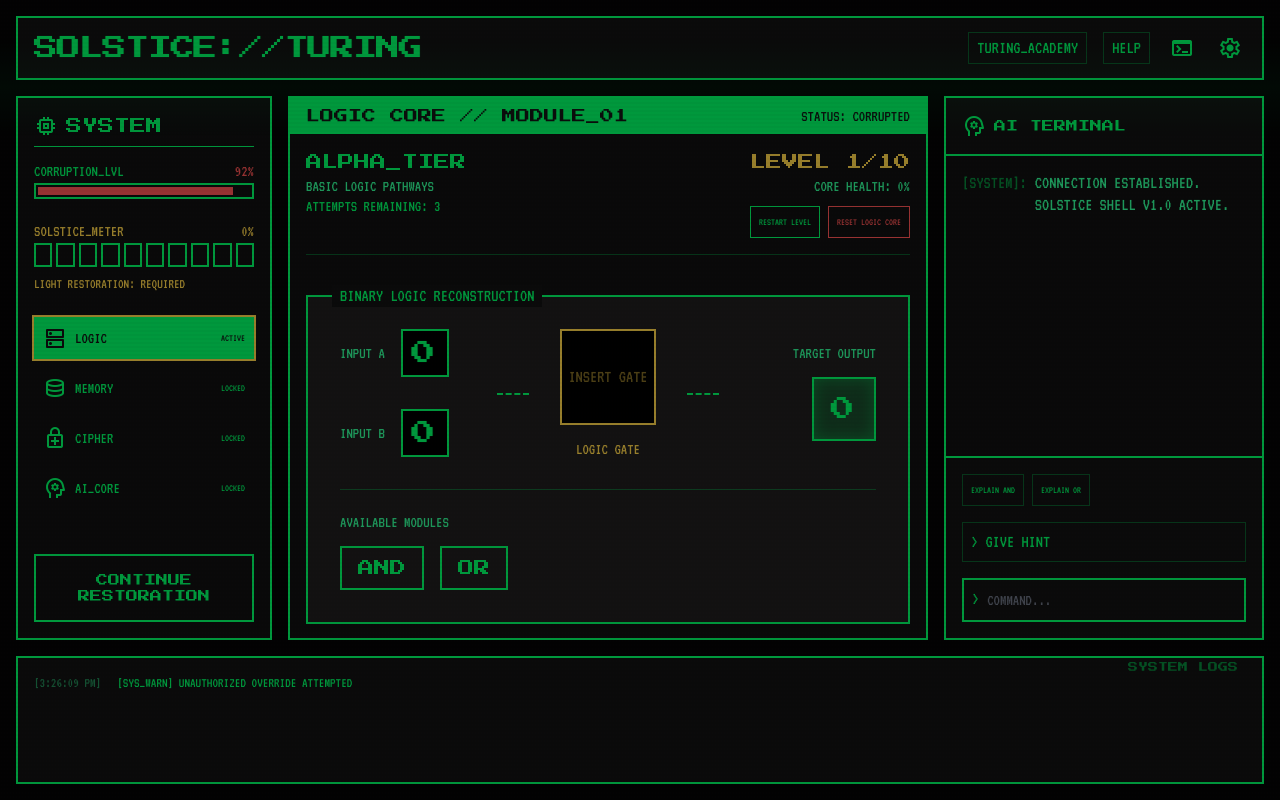
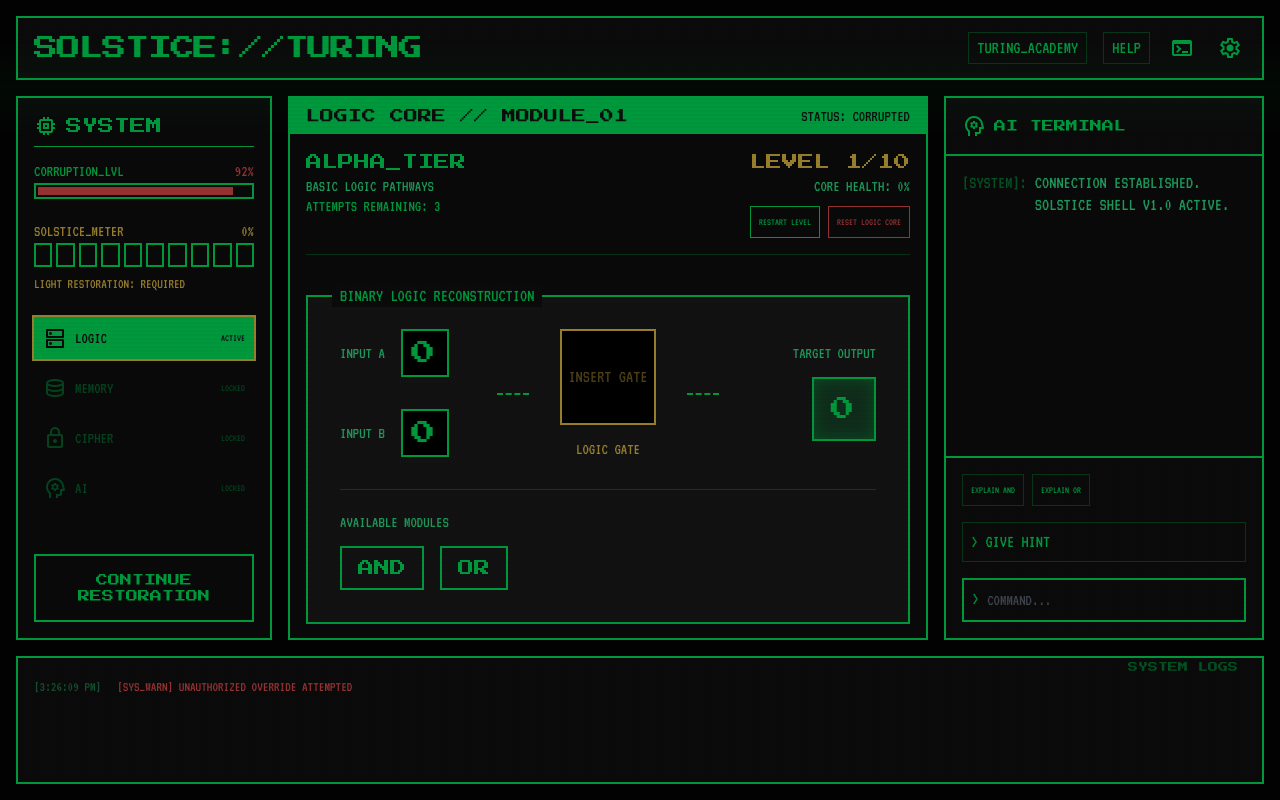
Before and after one commit to Tushar-Bajpai/solistice-turing-game, a React (Vite) app: page / in a window 1280 px wide. Built offline with nearby package versions, Linux system fonts and the light colour scheme.

Commit message:
Connect solstice meter to system logs + Module progression logic added

```diff
--- a/src/components/AiTerminal.jsx
+++ b/src/components/AiTerminal.jsx
@@ -21,7 +21,7 @@ const AiTerminal = forwardRef(({ contextualState }, ref) => {
   const [isTutorial, setIsTutorial] = useState(false);
 
   const messagesEndRef = useRef(null);
-  const { updateCorruption } = useGame();
+  const { updateCorruption, addSystemLog } = useGame();
 
   const safeContext = contextualState || { tier: 'UNKNOWN', level: 0, allowed: [], module: 'LOGIC' };
 
@@ -108,6 +108,7 @@ const AiTerminal = forwardRef(({ contextualState }, ref) => {
     const idx = Math.min(hintTier, hintArray.length - 1);
     setHintTier(prev => prev + 1);
     if (updateCorruption) updateCorruption(0.5);
+    if (addSystemLog) addSystemLog(`[AI]\nHint Accessed\n\n+0.5% Corruption`);
     return `[HINT ${idx + 1}/${hintArray.length}]: ${hintArray[idx]}`;
   };
 
--- a/src/components/SystemSidebar.jsx
+++ b/src/components/SystemSidebar.jsx
@@ -58,22 +58,29 @@ export default function SystemSidebar({ currentScreen, setCurrentScreen }) {
   const getNavClass = (screenName, moduleKey) => {
     let base = "p-2 flex justify-between items-center cursor-pointer font-label-caps text-label-caps border border-transparent transition-all ";
 
-    // Status text
-    let statusText = completedModules.includes(moduleKey) ? 'COMPLETED' : (currentScreen === screenName ? 'ACTIVE' : 'LOCKED');
+    const isCompleted = gameState.completedModules.includes(moduleKey);
+    const isUnlocked = gameState.unlockedModules.includes(moduleKey);
 
-    // Active Screen Styling
+    let statusText = 'LOCKED';
+    if (isCompleted) {
+      statusText = 'COMPLETED';
+    } else if (isUnlocked) {
+      statusText = 'ACTIVE';
+    }
+
     if (currentScreen === screenName) {
       base += "bg-terminal-green text-surface ring-2 ring-solstice-gold ";
+    } else if (!isUnlocked) {
+      base += "text-terminal-green/40 cursor-not-allowed ";
     } else {
       base += "text-terminal-green hover:bg-soft-green/20 ";
     }
 
-    if (completedModules.includes(moduleKey)) {
-      // Completed styling
+    if (isCompleted) {
       base += currentScreen === screenName ? "" : "text-solstice-gold opacity-80 ";
     }
 
-    return { className: base, statusText };
+    return { className: base, statusText, isUnlocked };
   };
 
   const logicNav = getNavClass('MainHub', 'logic');
@@ -151,31 +158,31 @@ export default function SystemSidebar({ currentScreen, setCurrentScreen }) {
 
           {/* NAV LINKS */}
           <nav className="flex flex-col gap-2 mt-auto w-full">
-            <div onClick={() => setCurrentScreen('MainHub')} className={logicNav.className}>
+            <div onClick={() => logicNav.isUnlocked && setCurrentScreen('MainHub')} className={logicNav.className}>
               <div className="flex items-center gap-2">
                 <span className="material-symbols-outlined">dns</span>
                 <span>LOGIC</span>
               </div>
               <span className="text-[10px]">{logicNav.statusText}</span>
             </div>
-            <div onClick={() => setCurrentScreen('MemoryCore')} className={memoryNav.className}>
+            <div onClick={() => memoryNav.isUnlocked && setCurrentScreen('MemoryCore')} className={memoryNav.className}>
               <div className="flex items-center gap-2">
                 <span className="material-symbols-outlined">database</span>
                 <span>MEMORY</span>
               </div>
               <span className="text-[10px]">{memoryNav.statusText}</span>
             </div>
-            <div onClick={() => setCurrentScreen('CipherCore')} className={cipherNav.className}>
+            <div onClick={() => cipherNav.isUnlocked && setCurrentScreen('CipherCore')} className={cipherNav.className}>
               <div className="flex items-center gap-2">
-                <span className="material-symbols-outlined">enhanced_encryption</span>
+                <span className="material-symbols-outlined">lock</span>
                 <span>CIPHER</span>
               </div>
               <span className="text-[10px]">{cipherNav.statusText}</span>
             </div>
-            <div onClick={() => setCurrentScreen('AiCore')} className={aiNav.className}>
+            <div onClick={() => aiNav.isUnlocked && setCurrentScreen('AiCore')} className={aiNav.className}>
               <div className="flex items-center gap-2">
                 <span className="material-symbols-outlined">psychology</span>
-                <span>AI_CORE</span>
+                <span>AI</span>
               </div>
               <span className="text-[10px]">{aiNav.statusText}</span>
             </div>
--- a/src/context/GameContext.jsx
+++ b/src/context/GameContext.jsx
@@ -55,11 +55,17 @@ export const GameProvider = ({ children }) => {
 
       addSystemLog(`${moduleName.toUpperCase()} CORE RESTORED`);
 
+      let newUnlocked = [...prev.unlockedModules];
+      if (moduleName === 'logic' && !newUnlocked.includes('memory')) newUnlocked.push('memory');
+      if (moduleName === 'memory' && !newUnlocked.includes('cipher')) newUnlocked.push('cipher');
+      if (moduleName === 'cipher' && !newUnlocked.includes('ai')) newUnlocked.push('ai');
+
       return {
         ...prev,
         solsticeProgress: Math.min(100, newLight),
         corruptionLevel: newCorruption,
-        completedModules: [...prev.completedModules, moduleName]
+        completedModules: [...prev.completedModules, moduleName],
+        unlockedModules: newUnlocked
       };
     });
   };
--- a/src/screens/AiCore.jsx
+++ b/src/screens/AiCore.jsx
@@ -5,7 +5,9 @@ import { useGame } from '../context/GameContext';
 
 export default function AiCore({ setCurrentScreen, currentScreen }) {
   const terminalRef = React.useRef(null);
-  const { updateSolstice, updateCorruption, updateProgress } = useGame();
+  const { updateSolstice, updateCorruption, updateProgress, addSystemLog, systemLogs } = useGame();
+
+  const safeSystemLogs = systemLogs || [];
 
   const [aiLevel, setAiLevel] = useState(() => parseInt(localStorage.getItem('aiLevel') || '0'));
 
@@ -22,11 +24,14 @@ export default function AiCore({ setCurrentScreen, currentScreen }) {
       updateSolstice(2.5);
       updateCorruption(-2);
 
+      if (addSystemLog) addSystemLog(`[SUCCESS]\nAI Synapse Bridged\n\n+2.5% Light Restoration\n-2% Corruption`);
+
       if (newLevel >= 10 && updateProgress) {
         updateProgress('ai');
       }
     } else {
       updateCorruption(1);
+      if (addSystemLog) addSystemLog(`[WARNING]\nSynapse Mismatch\n\n+1% Corruption`);
     }
   };
 
@@ -156,19 +161,23 @@ export default function AiCore({ setCurrentScreen, currentScreen }) {
 {/*  Bottom Panel: System Logs  */}
 <footer className="h-32 terminal-border bg-surface shrink-0 p-4 font-code-sm text-code-sm flex flex-col gap-1 overflow-hidden relative">
 <div className="absolute top-0 right-4 px-2 bg-surface text-terminal-green opacity-50 text-[10px] uppercase font-headline-md">Live Stream logs</div>
-<div className="flex flex-col gap-1 overflow-y-auto" id="log-container">
-<div className="flex gap-4">
-<span className="text-soft-green opacity-50">[21:14:02:12]</span>
-<span className="text-terminal-green">AI CORE SYNC IN PROGRESS...</span>
-</div>
-<div className="flex gap-4">
-<span className="text-soft-green opacity-50">[21:14:05:44]</span>
-<span className="text-soft-green">NEURAL PATHWAY ALPHA RESTORED</span>
-</div>
-<div className="flex gap-4">
-<span className="text-soft-green opacity-50">[21:14:09:88]</span>
-<span className="text-solstice-gold">TURING PORTRAIT FRAGMENT 3/4 RECOVERED</span>
-</div>
+<div className="flex flex-col gap-1 overflow-y-auto custom-scrollbar" id="log-container">
+  {safeSystemLogs.map((logItem, i) => {
+    const text = typeof logItem === 'string' ? logItem : logItem.text;
+    const time = typeof logItem === 'string' ? new Date().toLocaleTimeString() : logItem.time;
+    return (
+      <div key={i} className="flex gap-4 py-1">
+        <span className="text-soft-green opacity-50">[{time}]</span>
+        <span className={`whitespace-pre-line ${
+          text.includes('[SUCCESS]') || text.includes('[RESTORE]') || text.includes('UNLOCKED')
+            ? 'text-solstice-gold'
+            : text.includes('[WARNING]') || text.includes('[SYS_WARN]')
+              ? 'text-warning-red'
+              : 'text-terminal-green'
+        }`}>{text}</span>
+      </div>
+    );
+  })}
 </div>
 </footer>
 </div>
--- a/src/screens/CipherCore.jsx
+++ b/src/screens/CipherCore.jsx
@@ -6,7 +6,8 @@ import { cipherQuestions } from '../data/cipherQuestions';
 import { useGame } from '../context/GameContext';
 
 export default function CipherCore({ setCurrentScreen, currentScreen }) {
-  const { setGameState, updateProgress, revokeProgress, updateSolstice, updateCorruption } = useGame();
+  const { setGameState, updateProgress, revokeProgress, updateSolstice, updateCorruption, addSystemLog, systemLogs } = useGame();
+  const safeSystemLogs = systemLogs || [];
   const [userInput, setUserInput] = useState('');
   const [isSolved, setIsSolved] = useState(false);
   const [showHint, setShowHint] = useState(false);
@@ -143,6 +144,8 @@ export default function CipherCore({ setCurrentScreen, currentScreen }) {
       updateSolstice(2.5);
       updateCorruption(-2);
 
+      if (addSystemLog) addSystemLog(`[SUCCESS]\nCipher Decrypted\n\n+2.5% Light Restoration\n-2% Corruption`);
+
       if (isFinal) {
         setShowCompletion(true);
       } else {
@@ -162,6 +165,9 @@ export default function CipherCore({ setCurrentScreen, currentScreen }) {
     } else {
       setAttemptsRemaining(prev => prev - 1);
       updateCorruption(1);
+
+      if (addSystemLog) addSystemLog(`[WARNING]\nInvalid Hash\n\n+1% Corruption`);
+
       setLogs(prev => [...prev,
         { time, msg: `DECRYPTING HASH: [${cleanInput}]...`, isWarning: false },
         { time: generateTimestamp(), msg: `INVALID HASH DETECTED. ATTEMPTS REMAINING: ${attemptsRemaining - 1}`, isWarning: true }
@@ -420,14 +426,23 @@ export default function CipherCore({ setCurrentScreen, currentScreen }) {
 </div>
 </div>
 </div>
-{/*  System Logs (Bottom Pane)  */}
-<footer className="border-t-2 border-terminal-green bg-surface h-24 overflow-y-auto p-2 font-code-sm text-soft-green">
-{logs.map((log, index) => (
-  <div key={index} className="flex gap-4">
-    <span className="text-terminal-green opacity-40">[{log.time}]</span>
-    <span className={log.isWarning ? "text-solstice-gold" : ""}>{log.msg}</span>
-  </div>
-))}
+<footer className="border-t-2 border-terminal-green bg-surface h-24 overflow-y-auto p-2 font-code-sm text-soft-green custom-scrollbar">
+{safeSystemLogs.map((logItem, i) => {
+  const text = typeof logItem === 'string' ? logItem : logItem.text;
+  const time = typeof logItem === 'string' ? new Date().toLocaleTimeString() : logItem.time;
+  return (
+    <div key={i} className="flex gap-4 py-1">
+      <span className="text-soft-green opacity-50">[{time}]</span>
+      <span className={`whitespace-pre-line ${
+        text.includes('[SUCCESS]') || text.includes('[RESTORE]') || text.includes('UNLOCKED')
+          ? 'text-solstice-gold'
+          : text.includes('[WARNING]') || text.includes('[SYS_WARN]')
+            ? 'text-warning-red'
+            : 'text-terminal-green'
+      }`}>{text}</span>
+    </div>
+  );
+})}
 <div ref={logsEndRef} />
 </footer>
 </section>
--- a/src/screens/MainHub.jsx
+++ b/src/screens/MainHub.jsx
@@ -180,6 +180,10 @@ export default function MainHub({ setCurrentScreen, currentScreen }) {
       updateSolstice(2.5);
       updateCorruption(-2);
 
+      if (addSystemLog) {
+        addSystemLog(`[SUCCESS]\nLogic Node Restored\n\n+2.5% Light Restoration\n-2% Corruption`);
+      }
+
       setTimeout(() => {
         if (isFinalStage) {
           if (updateProgress) updateProgress('logic', false); // false to apply the 25% reward globally
@@ -204,7 +208,7 @@ export default function MainHub({ setCurrentScreen, currentScreen }) {
         });
       }
 
-      if (addSystemLog) addSystemLog(`[SYS] INVALID GATE (${gate}). SIGNAL REJECTED.`);
+      if (addSystemLog) addSystemLog(`[WARNING]\nIncorrect Gate Selection\n\n+1% Corruption`);
       updateCorruption(1);
       setAttempts(prev => {
         const next = prev - 1;
@@ -406,9 +410,15 @@ export default function MainHub({ setCurrentScreen, currentScreen }) {
               const text = typeof logItem === 'string' ? logItem : logItem.text;
               const time = typeof logItem === 'string' ? new Date().toLocaleTimeString() : logItem.time;
               return (
-                <div key={i} className="flex gap-4">
+                <div key={i} className="flex gap-4 py-1">
                   <span className="text-soft-green opacity-50">[{time}]</span>
-                  <span className={text.includes('UNLOCKED') ? 'text-solstice-gold' : text.includes('[SYS]') ? 'text-warning-red' : 'text-terminal-green'}>{text}</span>
+                  <span className={`whitespace-pre-line ${
+                    text.includes('[SUCCESS]') || text.includes('[RESTORE]') || text.includes('UNLOCKED')
+                      ? 'text-solstice-gold'
+                      : text.includes('[WARNING]') || text.includes('[SYS_WARN]')
+                        ? 'text-warning-red'
+                        : 'text-terminal-green'
+                  }`}>{text}</span>
                 </div>
               );
             })}
```
Also changed, not shown: src/screens/MemoryCore.jsx (+11 -3 lines).
